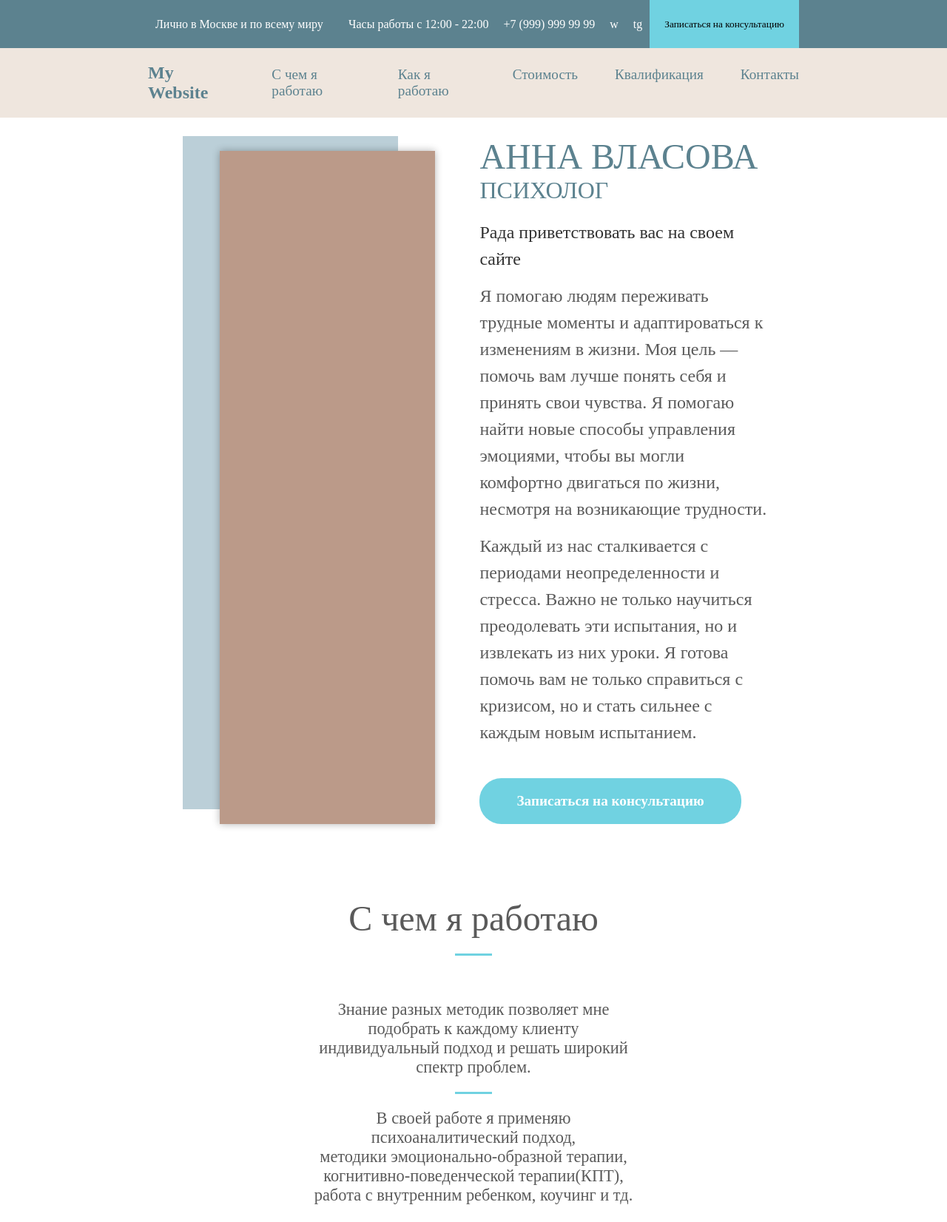
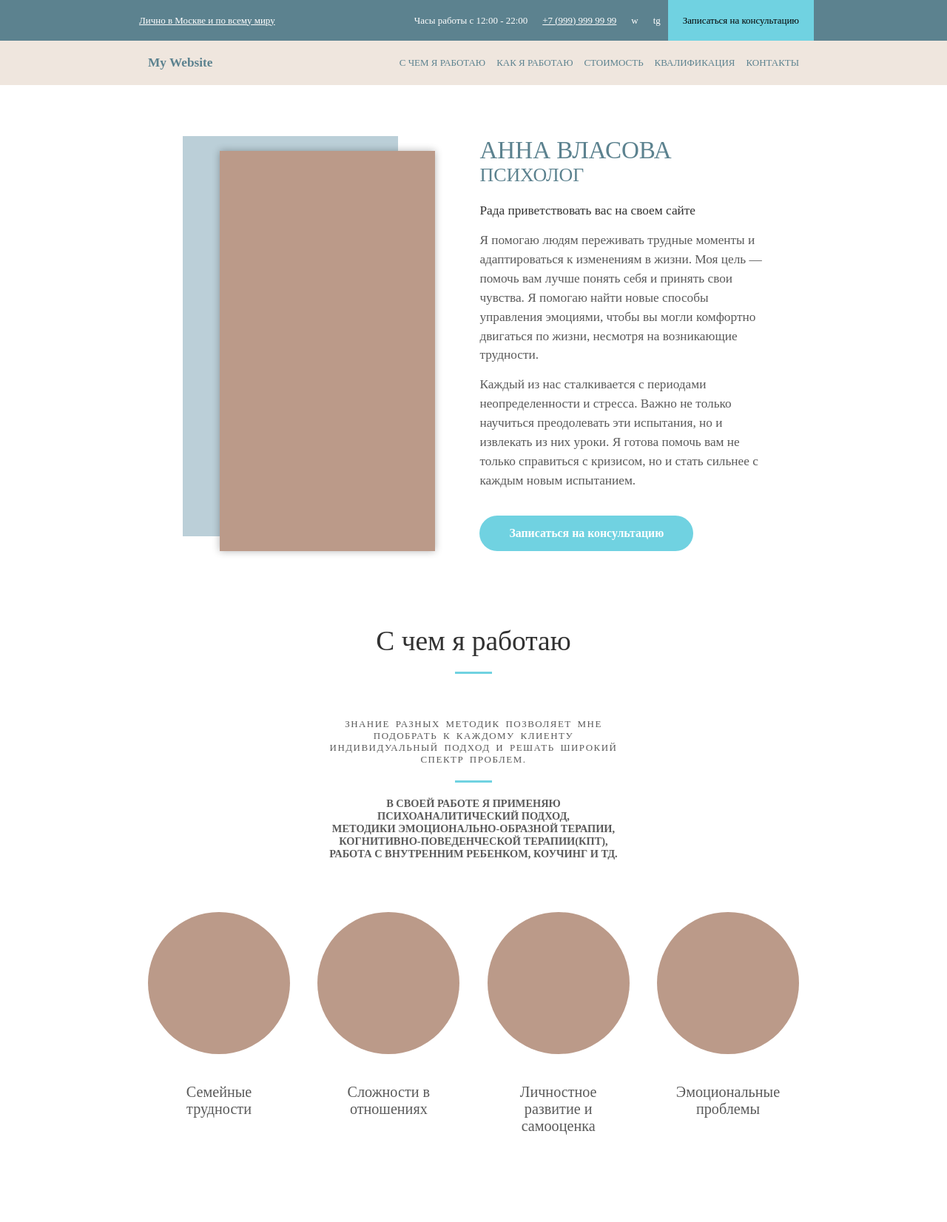
Before and after one commit to bobr-ik/anna_vlasova_site, a plain HTML site: page index.html in a window 1280 px wide. Shown: the top 1652 px of the page at 74% size. Drawn offline with Linux system fonts and the light colour scheme; a web font is replaced by a local one.

Commit message:
fixed sizes

```diff
--- a/index.html
+++ b/index.html
@@ -9,11 +9,11 @@
 <body>
     <header>
         <div class="before_navbar">
-            <p>Лично в Москве и по всему миру</p>
+            <p><u>Лично в Москве и по всему миру</u></p>
             <div class="others">
                 <ul>
                     <li>Часы работы c 12:00 - 22:00</li>
-                    <li>+7 (999) 999 99 99</li>
+                    <li><u>+7 (999) 999 99 99</u></li>
                     <li>w</li>
                     <li>tg</li>
                 </ul>
@@ -24,11 +24,11 @@
             <h1>My Website</h1>
             <nav>
                 <ul>
-                    <li><a href="#">C чем я работаю</a></li>
-                    <li><a href="#">Как я работаю</a></li>
-                    <li><a href="#">Стоимость</a></li>
-                    <li><a href="#">Квалификация</a></li>
-                    <li><a href="#">Контакты</a></li>
+                    <li><a href="#">C ЧЕМ Я РАБОТАЮ</a></li>
+                    <li><a href="#">КАК Я РАБОТАЮ</a></li>
+                    <li><a href="#">СТОИМОСТЬ</a></li>
+                    <li><a href="#">КВАЛИФИКАЦИЯ</a></li>
+                    <li><a href="#">КОНТАКТЫ</a></li>
                 </ul>
             </nav>
         </div>
@@ -59,12 +59,12 @@
 
 
     <div class="section_2">
+        <h1 class="section_header">С чем я работаю</h1>
         <div class="description">
-            <h1>С чем я работаю</h1>
-            <h2>
+            <h2 style="text-transform: uppercase;">
                 Знание разных методик позволяет мне подобрать к каждому клиенту индивидуальный подход и решать широкий спектр проблем.
             </h2>
-            <h3>
+            <h3 style="text-transform: uppercase;">
                 В своей работе я применяю
                 <br>психоаналитический подход,
                 <br>методики эмоционально-образной терапии,
@@ -79,7 +79,7 @@
             </div>
             <div class="card">
                 <div class="image"></div>
-                <p class="description">Сложности в отношенияхй</p>
+                <p class="description">Сложности в отношениях</p>
             </div>
             <div class="card">
                 <div class="image"></div>
@@ -131,7 +131,7 @@
         <div class="cards">
             <div class="card">
                 <h2 class="name">Первая консультация</h2>
-                <h3 class="price">Цена 2500</h3>
+                <h3 class="price">Цена 2 500</h3>
                 <ul class="description">
                     <li>Знакомимся</li>
                     <li>Уточняем запрос</li>
@@ -143,7 +143,7 @@
             </div>
             <div class="card">
                 <h2 class="name">Разовая консультация</h2>
-                <h3 class="price">Цена 4000</h3>
+                <h3 class="price">Цена 4 000</h3>
                 <ul class="description">
                     <li>При оплате каждой встречи отдельно</li>
                 </ul>
@@ -153,7 +153,7 @@
             </div>
             <div class="card">
                 <h2 class="name">Абонемент на 4 консультации</h2>
-                <h3 class="price">Цена 15000</h3>
+                <h3 class="price">Цена 15 000</h3>
                 <ul class="description">
                     <li>При оплате 4 консультаций единовременно</li>
                 </ul>
@@ -212,7 +212,7 @@
             </div>
             <div class="case">
                 <h1 class="emphasis">485 часов</h1>
-                <p class="description">опыта консультанта на телейоне доверия</p>
+                <p class="description">опыта консультанта на телефоне доверия</p>
             </div>
         </div>
     </div>
--- a/styles/index.css
+++ b/styles/index.css
@@ -20,6 +20,7 @@
     padding: 0;
     box-sizing: border-box;
     font-family: "Regular";
+    font-size: 0.9rem;
 }
 
 html{
@@ -52,13 +53,13 @@ header .before_navbar{
     justify-content: space-between;
     align-items: center;
     background-color: var(--dark);
-    padding: 0px 200px;
-    min-height: 65px;
+    padding: 0px 180px;
+    min-height: 55px;
 }
 
 header .before_navbar p{
     text-align: center;
-    padding: 10px;
+    padding: 8px;
     color: #fff;
     cursor: pointer;
 }
@@ -112,7 +113,7 @@ header .navbar{
 }
 
 header .navbar h1{
-    font-size: 24px;
+    font-size: 1.2rem;
     margin: 0;
 }
 
@@ -124,12 +125,13 @@ header .navbar nav ul{
 }
 
 header .navbar nav ul li{
-    margin-left: 50px;
+    margin-left: 15px;
 }
 
 header .navbar nav ul li a{
     text-decoration: none;
-    font-size: 1.2rem;
+    font-size: 0.9rem;
+    font-weight: 200;
     color: var(--dark);
 }
 
@@ -157,20 +159,20 @@ header .navbar nav ul li a{
 }
 
 .section_1 .main_text_div h1{
-    font-size: 3rem;
+    font-size: 2.3rem;
     font-weight: 500;
     color: var(--dark);
 }
 
 .section_1 .main_text_div h2{
-    font-size: 2rem;
+    font-size: 1.8rem;
     font-weight: normal;
     margin-bottom: 20px;
     color: var(--dark);
 }
 
 .section_1 .main_text_div p{
-    font-size: 1.5rem;
+    font-size: 1.2rem;
     color: var(--black);
     margin-bottom: 14px;
     line-height: 150%;
@@ -179,6 +181,7 @@ header .navbar nav ul li a{
     b{
         font-weight: 500;
         color: var(--black_bold);
+        font-size: 1.2rem;
     }
 
 }
@@ -186,13 +189,13 @@ header .navbar nav ul li a{
 
 
 .sign_up_button{
-    margin-top: 30px;
-    padding: 20px 50px;
+    margin-top: 20px;
+    padding: 15px 40px;
     background-color: var(--blue);
     color: #fff;
     border: none;
     cursor: pointer;
-    font-size: 1.2rem;
+    font-size: 1.1rem;
     border-radius: calc(0.6rem + 20px);
     font-weight: 700;
 }
@@ -249,11 +252,14 @@ header .navbar nav ul li a{
     }
 }
 
-.section_2 .description h1{
-    font-size: 3rem;
+.section_2 .description h2{
+    font-size: 0.9rem;
     color: var(--black);
-    margin-bottom: 60px;
-    font-weight: 500;
+    font-family: 'Light';
+    font-weight: 200;
+    word-spacing: 3px;
+    letter-spacing: 1.5px;
+    padding: 0 20px;
 
     &::after{
         content: '';
@@ -264,30 +270,14 @@ header .navbar nav ul li a{
         margin: 0 auto;
         margin-top: 20px;
     }
-}
 
-.section_2 .description h2{
-    font-size: 1.4rem;
-    color: var(--black);
-    font-family: 'Light';
-    font-weight: 200;
-
-    &::after{
-        content: '';
-        display: block;
-        width: 50px;
-        height: 3px;
-        background-color: var(--blue);
-        margin: 0 auto;
-        margin-top: 20px;
-    }
 }
 
 .section_2 .description h3{
-    font-size: 1.4rem;
+    font-size: 1rem;
     color: var(--black);
     font-family: 'Regular';
-    font-weight: 450;
+    font-weight: 600;
 }
 
 /* SECTION 2 cards */
@@ -318,21 +308,22 @@ header .navbar nav ul li a{
 }
 
 .section_2 .cards .card .description{
-    font-size: 1.5rem;
+    font-size: 1.4rem;
     font-family: 'Bold';
     color: var(--black);
     margin-top: 40px;
+    padding: 0 20px;
 }
 
 
 /* SECTION 3 */
 
 .section_header{
-    font-size: 3rem;
-    color: var(--black);
-    margin-bottom: 100px;
+    font-size: 2.6rem;
+    color: var(--black_bold);
+    margin-bottom: 60px;
     text-align: center;
-    font-weight: 500;
+    font-weight: 400;
     &::after{
         content: '';
         display: block;
@@ -429,20 +420,25 @@ header .navbar nav ul li a{
 }
 
 .section_4 .cards .card .name{
-    font-size: 1.5rem;
+    font-size: 1.2rem;
     color: var(--black);
     font-family: 'Bold';
     margin-top: 40px;
     margin-bottom: 90px;
     text-align: center;
+    font-weight: 600;
+    position: absolute;
+    width: calc((100vw - 400px) * 0.21);
 }
 
 .section_4 .cards .card .price{
-    font-size: 2rem;
+    font-size: 1.8rem;
+    font-weight: 400;
     color: var(--black);
     font-family: 'Bold';
     margin-bottom: 10px;
     text-align: center;
+    margin-top: calc(1.2rem + 140px);
 
     &::after{
         content: ' руб.';
@@ -452,16 +448,17 @@ header .navbar nav ul li a{
 }
 
 .section_4 .cards .card .description{
-    font-size: 1.4rem;
     color: var(--black);
     font-family: 'Regular';
     text-align: center;
-    margin: 2vw;
+    margin: 1vw;
 }
 
 .section_4 .cards .card .description li{
     margin-bottom: 10px;
     text-align: left;
+    font-size: 1.3rem;
+    font-weight: 250;
 }
 
 .section_4 .cards .card .button_div{
@@ -504,9 +501,9 @@ header .navbar nav ul li a{
     flex-direction: column;
     align-items: center;
     cursor: pointer;
-    margin-bottom: 30px;
+    margin-bottom: 20px;
     color: var(--black);
-    font-size: 1.3rem;
+    font-size: 1.1rem;
     position: relative;
     padding-left: 30px;
     &::before {
@@ -551,14 +548,14 @@ header .navbar nav ul li a{
 }
 
 .section_6 .experience .case .emphasis{
-    font-size: 4rem;
+    font-size: 3.2rem;
     color: var(--dark);
     font-weight: 500;
     text-align: center;
 }
 
 .section_6 .experience .case .description{
-    font-size: 1.5rem;
+    font-size: 1.2rem;
     color: var(--black);
     font-family: 'Regular';
     text-align: center;
```
